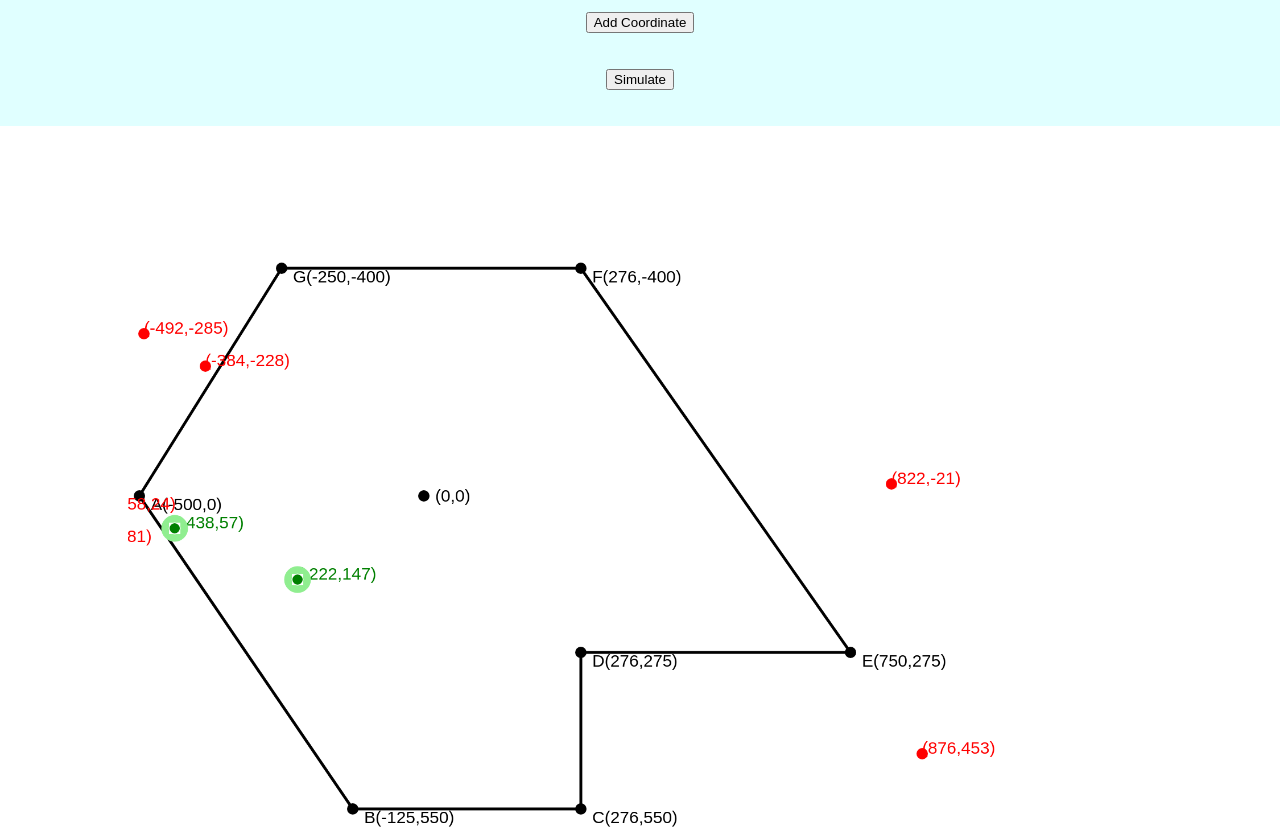
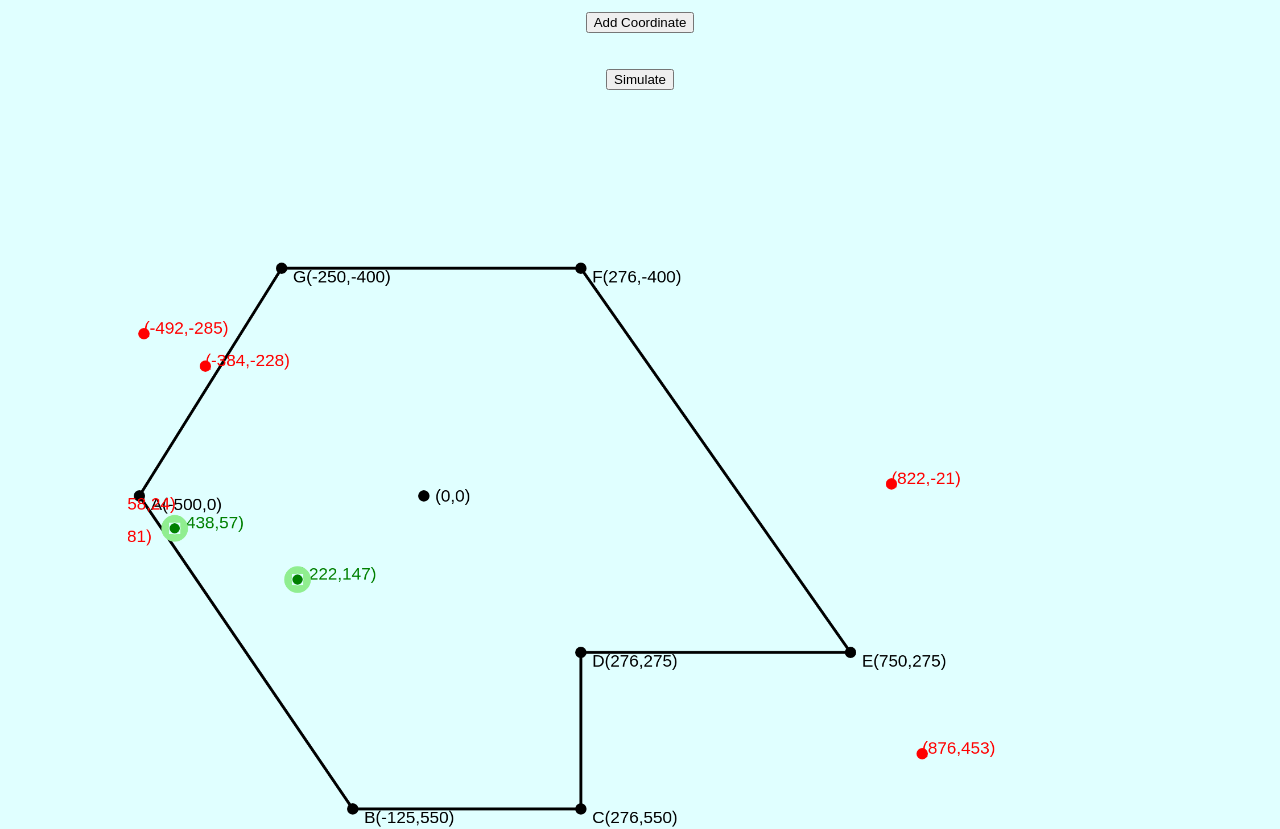
Before and after one commit to Muazzy/miss_hit, a plain HTML site: page index.html in a window 1280 px wide. Shown: the part 586-1415 px from the top of the page. Drawn offline with Linux system fonts and the light colour scheme.

Commit message:
tiny change

```diff
--- a/style.css
+++ b/style.css
@@ -19,7 +19,7 @@ body {
 }
 
 #canvas {
-    background-color: white;
+    background-color: lightcyan;
     padding: 10%;
     margin: auto;
     display: block;
```
